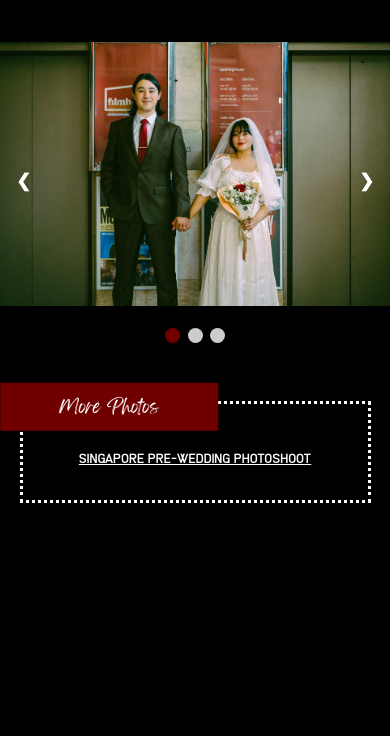
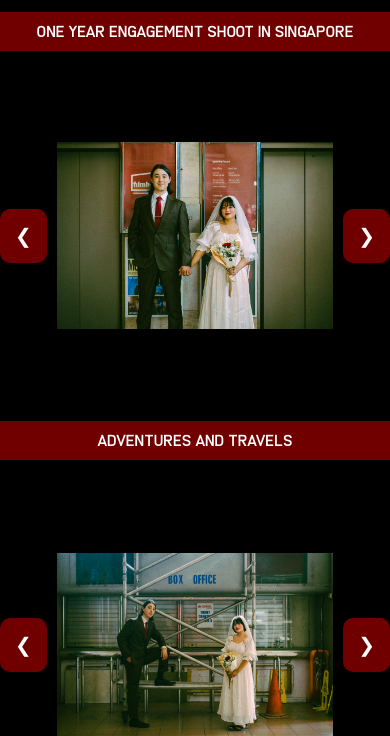
Before and after one commit to mel-and-vince/wedding-website, a plain HTML site: page gallery.html in a window 390 px wide. Shown: the part 328-1064 px from the top of the page. Before the commit the page ends 900 px from the top, so only its background shows below. Drawn offline with Linux system fonts and the light colour scheme.

Commit message:
Using reusable carousel object class

```diff
--- a/Scripts/carousel.js
+++ b/Scripts/carousel.js
@@ -1,26 +1,52 @@
-let slideIndex = 1;
-showSlides(slideIndex);
+class ImageCarousel {
+  constructor(container) {
+    this.container = typeof container === "string"
+      ? document.querySelector(container)
+      : container;
 
-function plusSlides(n) {
-  showSlides(slideIndex += n);
+    this.track = this.container.querySelector(".carousel-track");
+    this.images = this.track.querySelectorAll("img");
+
+    this.currentIndex = 0;
+    this.imageWidth = this.images[0].getBoundingClientRect().width;
+
+    this.nextButton = this.container.querySelector(".next");
+    this.prevButton = this.container.querySelector(".prev");
+
+    this.nextButton.addEventListener("click", () => this.next());
+    this.prevButton.addEventListener("click", () => this.previous());
+
+    this.update();
+  }
+
+  update() {
+    this.track.style.transform =
+      `translateX(-${this.currentIndex * this.imageWidth}px)`;
+  }
+
+  next() {
+    if (this.currentIndex < this.images.length - 1) {
+      this.currentIndex++;
+    } else {
+      this.currentIndex = 0;
+    }
+
+    this.update();
+  }
+
+  previous() {
+    if (this.currentIndex > 0) {
+      this.currentIndex--;
+    } else {
+      this.currentIndex = this.images.length - 1;
+    }
+
+    this.update();
+  }
 }
 
-function currentSlide(n) {
-  showSlides(slideIndex = n);
-}
-
-function showSlides(n) {
-  let i;
-  let slides = document.getElementsByClassName("mySlides");
-  let dots = document.getElementsByClassName("dot");
-  if (n > slides.length) {slideIndex = 1}
-  if (n < 1) {slideIndex = slides.length}
-  for (i = 0; i < slides.length; i++) {
-    slides[i].style.display = "none";
-  }
-  for (i = 0; i < dots.length; i++) {
-    dots[i].className = dots[i].className.replace(" active", "");
-  }
-  slides[slideIndex-1].style.display = "block";
-  dots[slideIndex-1].className += " active";
-}
+document.addEventListener("DOMContentLoaded", () => {
+  document.querySelectorAll(".carousel").forEach((container) => {
+    new ImageCarousel(container);
+  });
+});
--- a/gallery.css
+++ b/gallery.css
@@ -1,92 +1,57 @@
-.slide {
-  width: 100%;
-  max-height: 300px;
-  object-fit: contain;
+@import url("fonts.css");
+
+.gallery-title {
+    display: flex;
+    align-items: center;
+    justify-content: center;
+    font-family: Fine Allie;
+    color: white;
+    font-size: clamp(0rem, 4.2vw, 1.5rem);
+    text-align: center;
+    width: 100%;
+    background-color: #700000;
+    margin: 10px auto;
+    padding: 10px;
 }
 
-/* Slideshow container */
-.slideshow-container {
-  width: 100%;
-  position: relative;
-  margin-left: auto;
-  margin-right: auto;
+.carousel {
+    display: flex;
+    align-items: center;
+    justify-content: center;
+    width: 100%;
+    margin: auto auto;
+    gap: 10px;
 }
 
-/* Next & previous buttons */
-.prev, .next {
-  cursor: pointer;
-  position: absolute;
-  top: 50%;
-  width: auto;
-  padding: 16px;
-  margin-top: -22px;
-  color: white;
-  font-weight: bold;
-  font-size: 18px;
-  transition: 0.6s ease;
-  border-radius: 0 3px 3px 0;
-  user-select: none;
+.carousel-window {
+    width: 100%;
+    overflow: hidden;
 }
 
-/* Position the "next button" to the right */
-.next {
-  right: 0;
-  border-radius: 3px 0 0 3px;
+.carousel-track {
+    display: flex;
+    transition: transform 0.5s ease-in-out;
 }
 
-/* On hover, add a black background color with a little bit see-through */
-.prev:hover, .next:hover {
-  background-color: rgba(0,0,0,0.8);
+.carousel-track img {
+    width: 100%;
+    height: 350px;
+    flex: 0 0 auto;
+    object-fit: contain;
 }
 
-/* Caption text */
-.text {
-  color: #f2f2f2;
-  font-size: 15px;
-  padding: 8px 12px;
-  position: absolute;
-  bottom: 8px;
-  width: 100%;
-  text-align: center;
+.carousel button {
+    color: white;
+    background: #700000;
+    border: none;
+    padding: 15px;
+    cursor: pointer;
+    font-size: 20px;
+    transition: 0.6s ease;
+    border-radius: 10px 10px 10px 10px;
+    user-select: none;
 }
 
-/* Number text (1/3 etc) */
-.numbertext {
-  color: #f2f2f2;
-  font-size: 12px;
-  padding: 8px 12px;
-  position: absolute;
-  top: 0;
+.carousel button:hover {
+    background-color: rgba(112,0,0,0.5);
 }
-
-/* The dots/bullets/indicators */
-.dot {
-  cursor: pointer;
-  height: 15px;
-  width: 15px;
-  margin: 0 2px;
-  background-color: rgba(255,255,255,0.8);
-  border-radius: 50%;
-  display: inline-block;
-  transition: background-color 0.6s ease;
-}
-
-.active, .dot:hover {
-  background-color: rgba(112,0,0,1);
-}
-
-/* Fading animation */
-.fade {
-  animation-name: fade;
-  animation-duration: 1.5s;
-}
-
-@keyframes fade {
-  from {opacity: .4}
-  to {opacity: 1}
-}
-
-/* On smaller screens, decrease text size */
-@media only screen and (max-width: 300px) {
-  .prev, .next,.text {font-size: 11px}
-}
--- a/gallery.html
+++ b/gallery.html
@@ -25,7 +25,7 @@
 
 <body>
   <header>
-    <div class="container" style="margin-bottom: 40px;">
+    <div class="container" style="margin-bottom: 0px;">
         <img src="backgrounds/hawker-w.jpg"
             image-rendering: -webkit-optimize-contrast;
             style="max-width: 100%;
@@ -41,50 +41,35 @@
 
   <main>
     <!-- 1 Year Engagement Photoshoot -->
-    <div class="slideshow-container">
-      <div class="mySlides fade">
-        <img class="slide" src="gallery-images/test0.png">
+    <div class="gallery-title">One Year Engagement Shoot in Singapore</div>
+    <div class="carousel">
+      <button class="prev" aria-label="Previous images">&#10094;</button>
+      <div class="carousel-window">
+          <div class="carousel-track">
+              <img src="gallery-images/test0.png" alt="Image 1">
+              <img src="gallery-images/test1.png" alt="Image 2">
+              <img src="gallery-images/test2.png" alt="Image 3">
+              <img src="gallery-images/test3.png" alt="Image 4">
+          </div>
       </div>
-
-      <div class="mySlides fade">
-        <img class="slide" src="gallery-images/test1.png">
-      </div>
-
-      <div class="mySlides fade">
-        <img class="slide" src="gallery-images/test2.png">
-      </div>
-
-      <a class="prev" onclick="plusSlides(-1)">❮</a>
-      <a class="next" onclick="plusSlides(1)">❯</a>
-    </div>
-    <br>
-    <div style="text-align:center">
-      <span class="dot" onclick="currentSlide(1)"></span>
-      <span class="dot" onclick="currentSlide(2)"></span>
-      <span class="dot" onclick="currentSlide(3)"></span>
+      <button class="next" aria-label="Next images">&#10095;</button>
     </div>
 
     <!-- Our Travels -->
+    <div class="gallery-title">Adventures and Travels</div>
+    <div class="carousel">
+      <button class="prev" aria-label="Previous images">&#10094;</button>
+      <div class="carousel-window">
+          <div class="carousel-track">
+              <img src="gallery-images/test1.png" alt="Image 2">
+              <img src="gallery-images/test3.png" alt="Image 3">
+              <img src="gallery-images/test4.png" alt="Image 4">
+          </div>
+      </div>
+      <button class="next" aria-label="Next images">&#10095;</button>
+    </div>
     <!-- Through the Years -->
 
-    <br><br><br>
-    <!-- Additional Links -->
-    <div class="flex-container">
-      <div class="title">
-        More Photos
-    </div>
-      <div style="
-        font-family: Fine Allie;
-        font-size: clamp(0rem, 3.5vw, 1.25rem);
-        text-align: center;
-        margin-top: -30px;
-        margin-bottom: clamp(0rem, 6vw, 40px);">
-        <a href="https://www.helloikicompany.com/melissa-vince/";
-          style="color: #ffffff;">
-          Singapore Pre-Wedding Photoshoot
-        </a>
-      </div>
-    </div>
   </main>
 
   <!-- <footer>
```
